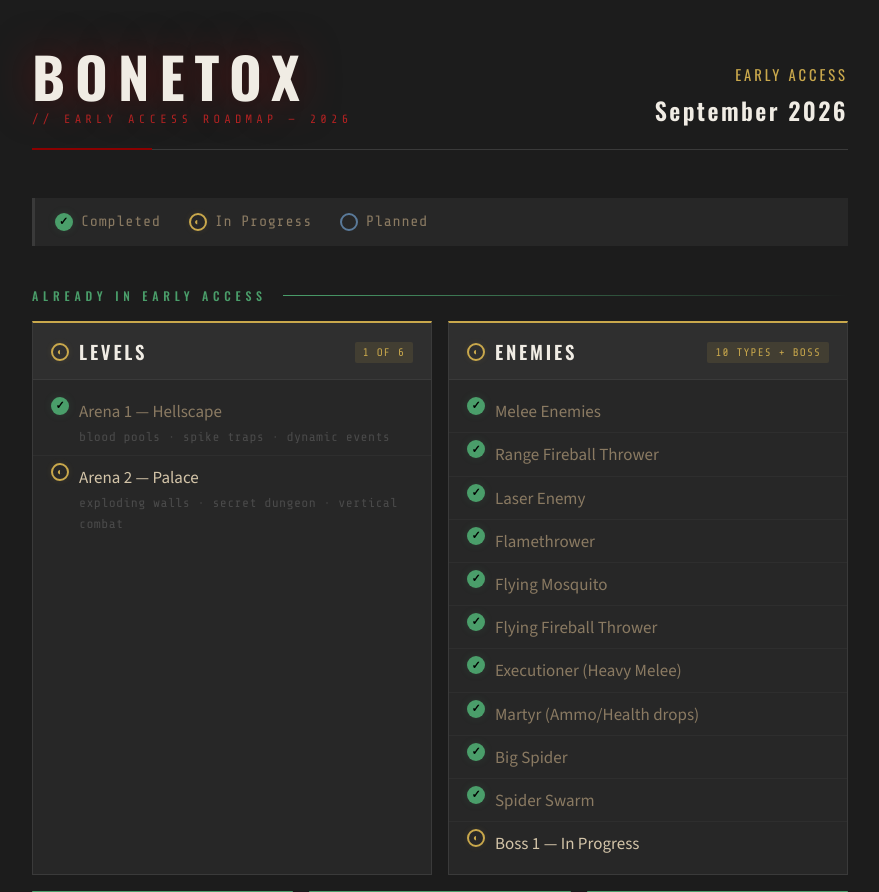
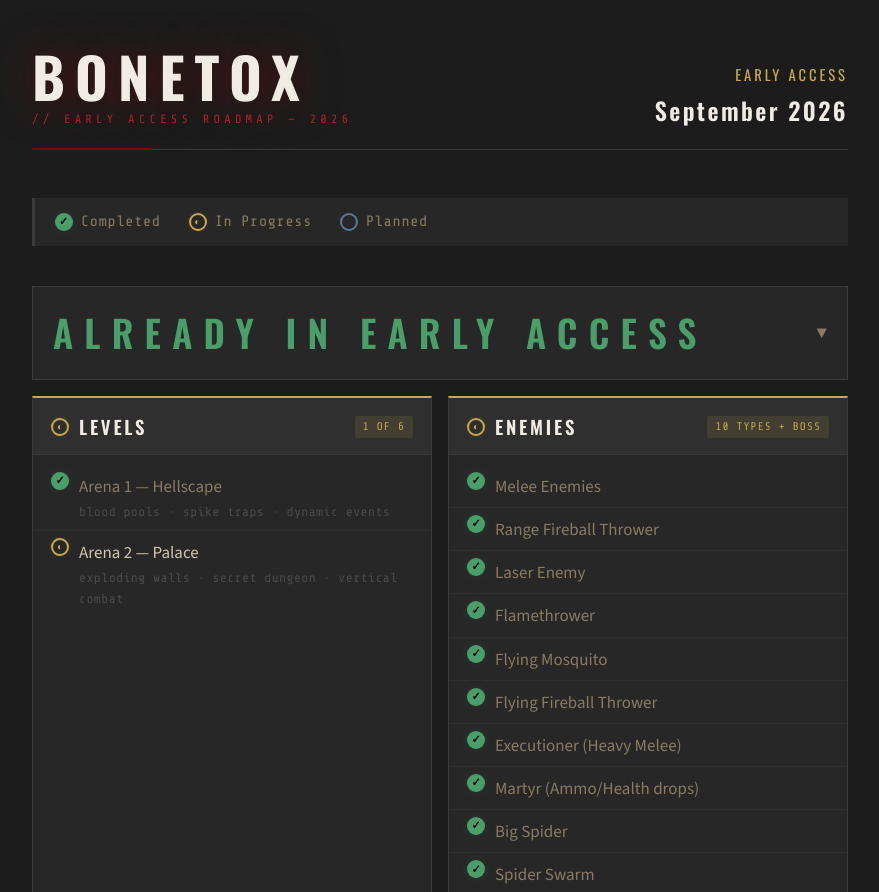
Before and after one commit to kldone/kldone-website, a website built with webpack: page roadmap/index.html in a window 1280 px wide. Shown: the top 892 px of the page, without its empty margins (200-1079 px from the left). Built offline with nearby package versions, Linux system fonts and the light colour scheme.

Commit message:
Roadmap collapsable

```diff
--- a/roadmap/index.html
+++ b/roadmap/index.html
@@ -292,21 +292,54 @@
     display: flex;
     align-items: center;
     gap: 16px;
-    margin: 36px 0 16px;
+    margin: 36px 0 0;
+    cursor: pointer;
+    user-select: none;
+    padding: 16px 20px;
+    background: var(--surface);
+    border: 1px solid var(--border);
+    transition: background 0.2s;
   }
+
+  .phase-header:hover { background: var(--surface2); }
 
   .phase-label {
     font-family: 'Oswald', sans-serif;
-    font-weight: 500;
-    font-size: 9pt;
-    letter-spacing: 0.4em;
+    font-weight: 600;
+    font-size: 28pt;
+    letter-spacing: 0.3em;
     text-transform: uppercase;
     white-space: nowrap;
+    flex: 1;
   }
 
   .phase-label.ea-label { color: var(--blood-mid); }
   .phase-label.full-label { color: var(--partial); }
   .phase-label.done-label { color: var(--done); }
+
+  .phase-toggle {
+    font-family: 'Share Tech Mono', monospace;
+    font-size: 13pt;
+    color: var(--bone-dim);
+    transition: transform 0.3s;
+    flex-shrink: 0;
+  }
+
+  .phase-toggle.collapsed { transform: rotate(-90deg); }
+
+  .phase-content {
+    overflow: hidden;
+    transition: max-height 0.4s ease, opacity 0.3s ease;
+    max-height: 9999px;
+    opacity: 1;
+    margin-bottom: 16px;
+  }
+
+  .phase-content.collapsed {
+    max-height: 0;
+    opacity: 0;
+    margin-bottom: 0;
+  }
 
   .phase-line {
     flex: 1;
@@ -426,10 +459,13 @@
   </div>
 
   <!-- ==================== COMPLETED ==================== -->
-  <div class="phase-header">
+  <div class="phase-header" onclick="toggleSection('section-done')">
     <span class="phase-label done-label">Already in Early Access</span>
-    <div class="phase-line done-line"></div>
+    <span class="phase-toggle" id="toggle-done">▼</span>
   </div>
+
+  <div class="phase-content" id="section-done">
+  <div style="height:16px"></div>
 
   <div class="grid">
 
@@ -548,11 +584,16 @@
 
   </div>
 
+  </div><!-- end section-done -->
+
   <!-- ==================== EARLY ACCESS ==================== -->
-  <div class="phase-header">
+  <div class="phase-header" onclick="toggleSection('section-ea')">
     <span class="phase-label ea-label">During Early Access</span>
-    <div class="phase-line ea-line"></div>
+    <span class="phase-toggle" id="toggle-ea">▼</span>
   </div>
+
+  <div class="phase-content" id="section-ea">
+  <div style="height:16px"></div>
 
   <div class="grid three">
 
@@ -668,6 +709,8 @@
     </div>
   </div>
 
+  </div><!-- end section-ea -->
+
   <!-- FOOTER -->
   <div class="footer">
     <div class="footer-brand">BONETOX</div>
@@ -675,5 +718,16 @@
   </div>
 
 </div>
+<script>
+  function toggleSection(id) {
+    const content = document.getElementById(id);
+    const sectionName = id.replace('section-', '');
+    const toggle = document.getElementById('toggle-' + sectionName);
+    const isCollapsed = content.classList.contains('collapsed');
+    content.classList.toggle('collapsed');
+    toggle.classList.toggle('collapsed');
+    toggle.textContent = isCollapsed ? '▼' : '▶';
+  }
+</script>
 </body>
 </html>
```
